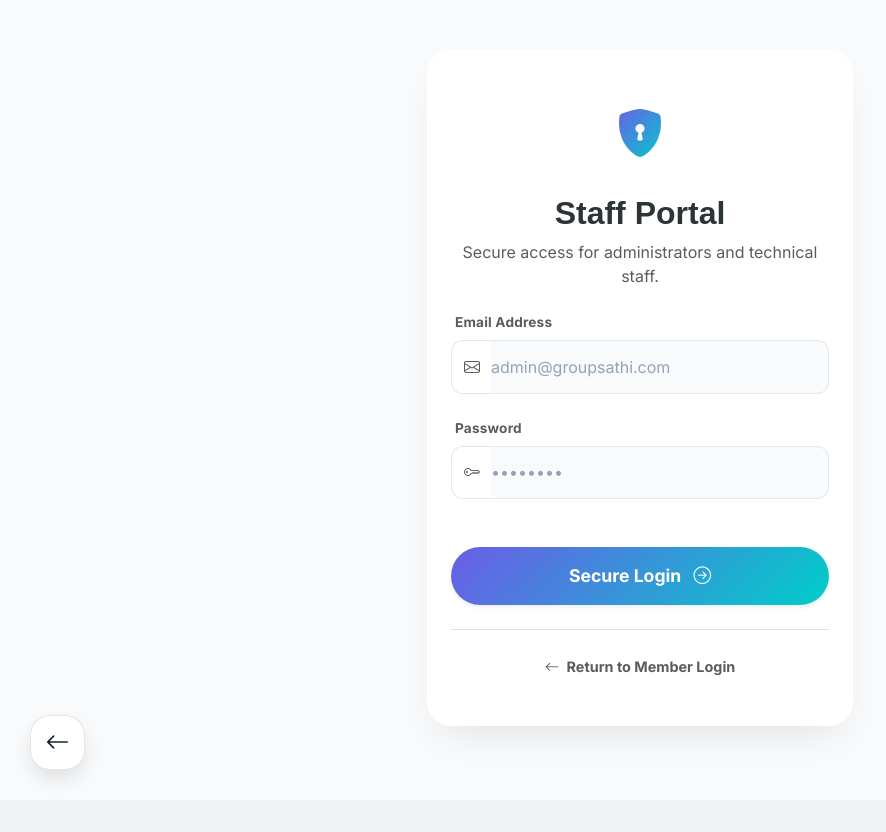
After one commit to Amankr0075/GroupSathi, a Django app: page /auth/staff-login/ in a window 1280 px wide. The commit adds this page. Shown: the whole page, without its empty margins (0-886 px from the left). Run offline with Django 4.2, Linux system fonts and the light colour scheme.

Commit message:
Admin access

```diff
--- a/core/urls.py
+++ b/core/urls.py
@@ -3,7 +3,10 @@ URL configuration for GroupSathi core app.
 """
 
 from django.urls import path
-from core.views.auth_views import register_view, login_view, logout_view, forgot_pin_view, reset_pin_submit, auth_check_view
+from core.views.auth_views import (
+    register_view, login_view, admin_login_view, logout_view,
+    forgot_pin_view, reset_pin_submit, auth_check_view
+)
 from core.views.dashboard_views import dashboard_view
 from core.views.landing_views import landing_page_view
 from core.views.profile_views import profile_complete_view, profile_view, profile_edit_view
@@ -60,6 +63,7 @@ urlpatterns = [
     path('api/chatbot/history/', ChatbotHistoryView.as_view(), name='chatbot_history'),
     path('auth/register/', register_view, name='register'),
     path('auth/login/', login_view, name='login'),
+    path('auth/staff-login/', admin_login_view, name='admin_login'),
     path('auth/logout/', logout_view, name='logout'),
     path('auth/forgot-pin/', forgot_pin_view, name='forgot_pin'),
     path('auth/forgot-pin/reset/', reset_pin_submit, name='reset_pin_submit'),
--- a/core/views/auth_views.py
+++ b/core/views/auth_views.py
@@ -110,6 +110,47 @@ def login_view(request):
             messages.error(request, 'Invalid mobile number or password.')
 
     return render(request, 'auth/login.html')
+
+
+def admin_login_view(request):
+    """Handle admin and technical staff login via email."""
+    if request.session.get('user_id'):
+        return redirect('dashboard')
+
+    if request.method == 'POST':
+        email = request.POST.get('email', '').strip().lower()
+        password = request.POST.get('password', '').strip()
+
+        users = get_collection('users')
+        user = users.find_one({'email': email})
+
+        if user and bcrypt.checkpw(password.encode('utf-8'), user['password']):
+            if not user.get('is_active', True):
+                messages.error(request, 'Your account has been deactivated.')
+                return render(request, 'auth/admin_login.html')
+
+            # Ensure they actually have admin or tech_staff privileges
+            if not user.get('is_admin') and user.get('role') != 'tech_staff':
+                messages.error(request, 'You do not have staff permissions.')
+                return render(request, 'auth/admin_login.html')
+
+            # Set session
+            request.session['user_id'] = str(user['_id'])
+            request.session['mobile'] = user.get('mobile', '')
+            request.session['email'] = user.get('email', '')
+
+            # Update last login
+            users.update_one(
+                {'_id': user['_id']},
+                {'$set': {'last_login': datetime.now()}}
+            )
+
+            messages.success(request, 'Staff Login successful!')
+            return redirect('custom_admin_dashboard' if user.get('is_admin') else 'dashboard')
+        else:
+            messages.error(request, 'Invalid email or password.')
+
+    return render(request, 'auth/admin_login.html')
 
 
 def logout_view(request):
--- /dev/null
+++ b/templates/auth/admin_login.html
@@ -0,0 +1,48 @@
+{% extends 'base.html' %}
+{% load static %}
+
+{% block title %}Staff Login - GroupSathi{% endblock %}
+
+{% block content %}
+<div class="auth-wrapper" style="min-height: 100vh; display: flex; align-items: center; justify-content: center; padding: 2rem 1rem; background-color: #f8fafc;">
+    <div class="container" style="max-width: 450px;">
+        <div class="gs-card text-center py-5 px-4" style="border-radius: 24px; box-shadow: 0 20px 40px -15px rgba(0,0,0,0.1);">
+            <div class="mb-4">
+                <i class="bi bi-shield-lock-fill text-primary" style="font-size: 3rem; background: linear-gradient(135deg, var(--gs-primary), var(--gs-secondary)); -webkit-background-clip: text; -webkit-text-fill-color: transparent;"></i>
+            </div>
+
+            <h2 class="fw-bold mb-2" style="font-family: 'Outfit', sans-serif;">Staff Portal</h2>
+            <p class="text-muted mb-4">Secure access for administrators and technical staff.</p>
+
+            <form method="post" action="{% url 'admin_login' %}">
+                {% csrf_token %}
+                <div class="gs-form-group text-start">
+                    <label class="fw-bold text-muted small ms-1">Email Address</label>
+                    <div class="input-group">
+                        <span class="input-group-text bg-white border-end-0" style="border-radius: 12px 0 0 12px; border: 1px solid #E2E8F0;"><i class="bi bi-envelope text-muted"></i></span>
+                        <input type="email" name="email" class="form-control gs-input border-start-0" placeholder="admin@groupsathi.com" required style="border-radius: 0 12px 12px 0; border: 1px solid #E2E8F0; padding-left: 0;">
+                    </div>
+                </div>
+
+                <div class="gs-form-group text-start mt-3">
+                    <label class="fw-bold text-muted small ms-1">Password</label>
+                    <div class="input-group">
+                        <span class="input-group-text bg-white border-end-0" style="border-radius: 12px 0 0 12px; border: 1px solid #E2E8F0;"><i class="bi bi-key text-muted"></i></span>
+                        <input type="password" name="password" class="form-control gs-input border-start-0" placeholder="••••••••" required style="border-radius: 0 12px 12px 0; border: 1px solid #E2E8F0; padding-left: 0;">
+                    </div>
+                </div>
+
+                <button type="submit" class="btn btn-primary w-100 mt-4 rounded-pill shadow-sm fw-bold py-3" style="font-size: 1.1rem; background: linear-gradient(135deg, var(--gs-primary), var(--gs-secondary)); border: none;">
+                    Secure Login <i class="bi bi-arrow-right-circle ms-2"></i>
+                </button>
+            </form>
+
+            <div class="mt-4 pt-4 border-top">
+                <a href="{% url 'login' %}" class="text-decoration-none text-muted fw-bold" style="font-size: 0.9rem;">
+                    <i class="bi bi-arrow-left me-1"></i> Return to Member Login
+                </a>
+            </div>
+        </div>
+    </div>
+</div>
+{% endblock %}
--- a/templates/auth/login.html
+++ b/templates/auth/login.html
@@ -106,6 +106,9 @@
         <p class="text-center gs-mt-2" style="font-size:0.9rem;">
             Don't have an account? <a href="{% url 'register' %}" class="gs-fw-600">Register here</a>
         </p>
+        <p class="text-center mt-2" style="font-size:0.8rem;">
+            <a href="{% url 'admin_login' %}" class="text-muted text-decoration-none"><i class="bi bi-shield-lock"></i> Staff Login</a>
+        </p>
 
         <div class="gs-download-divider">
             <span>Get the App</span>
```
Also changed, not shown: core/views/admin_views.py (+5 -5 lines), make_admin.py (+16 -6 lines), templates/admin/admin_add_staff.html (+4 -4 lines), db.sqlite3.
